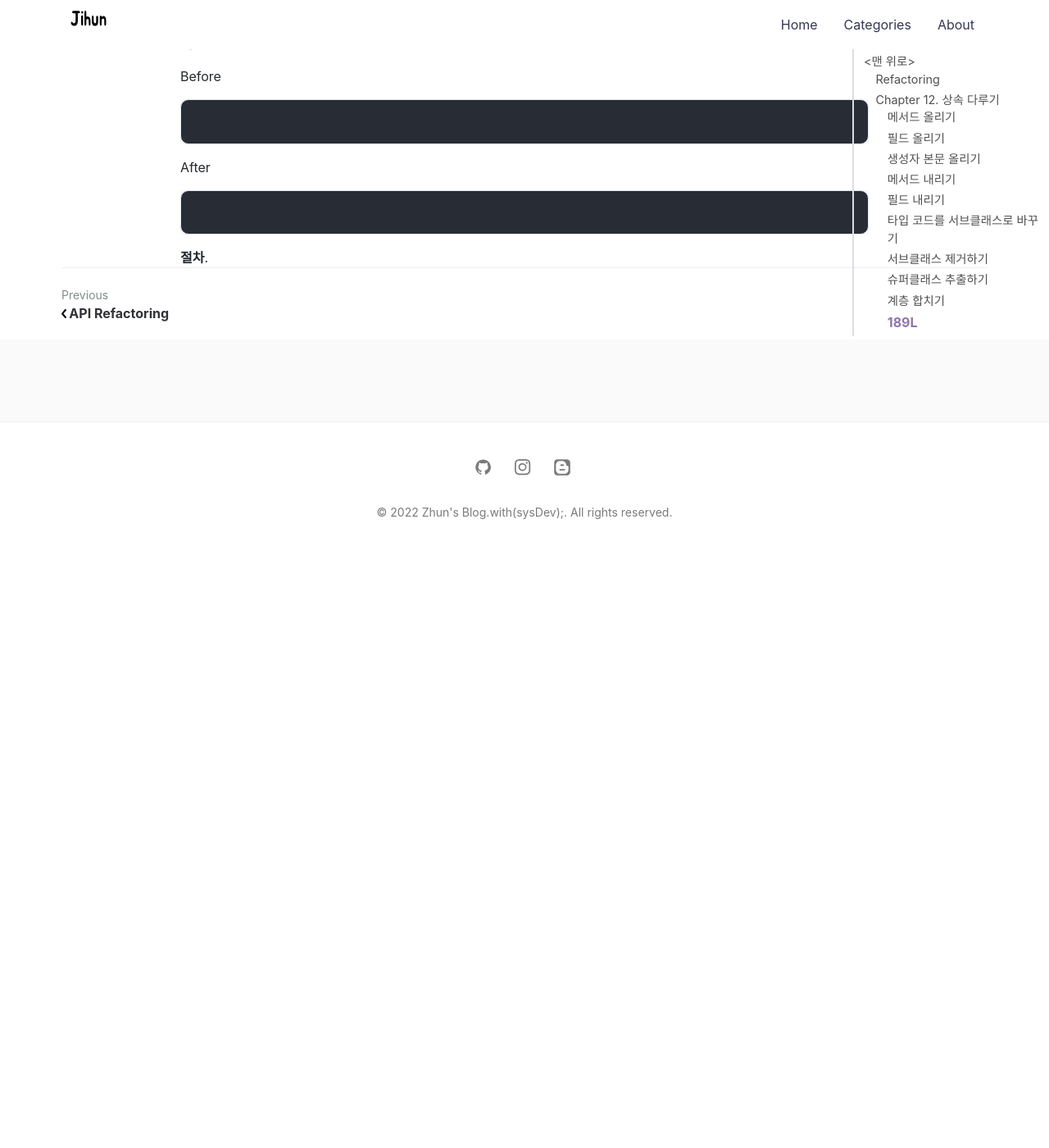
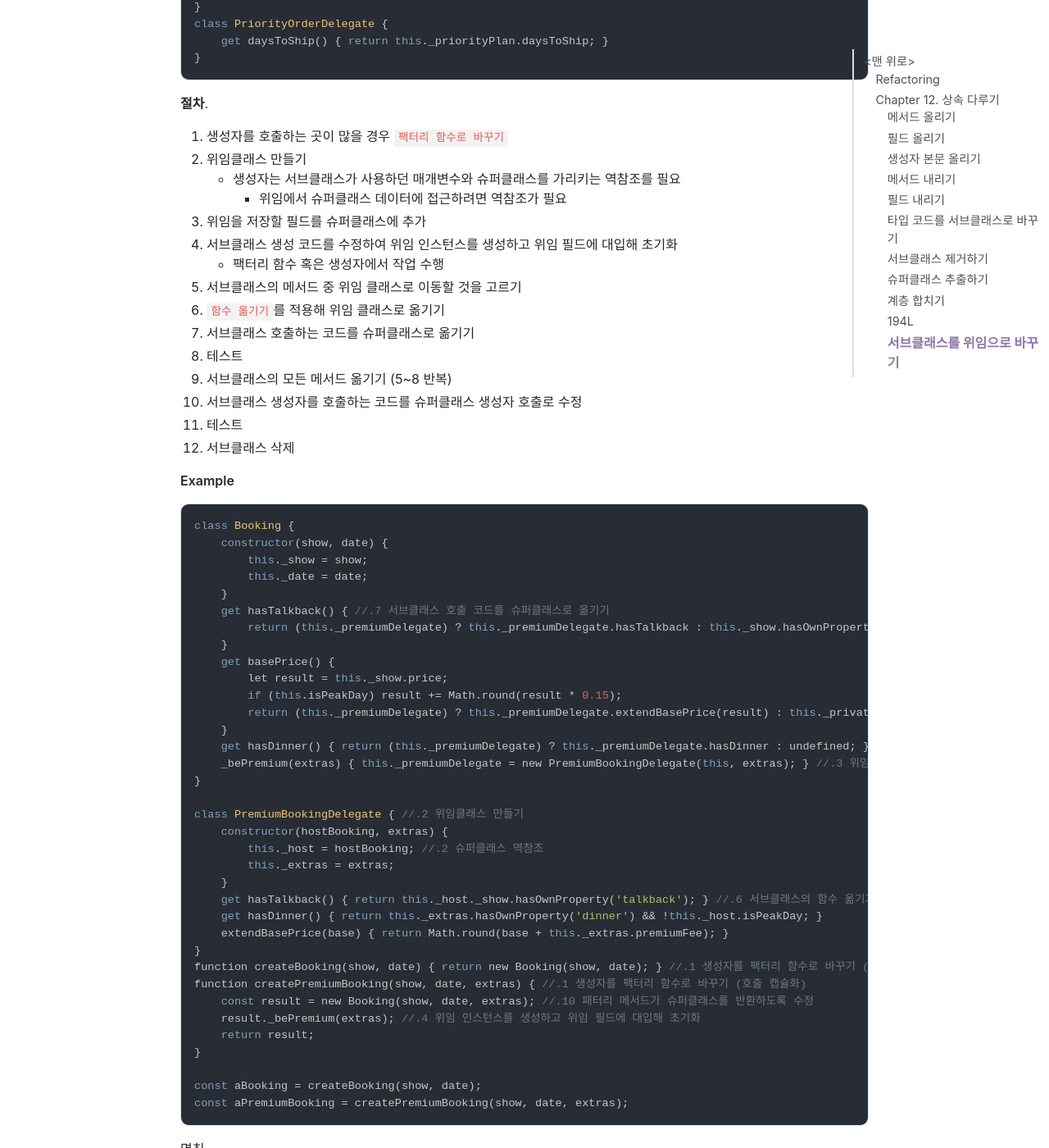
Before and after one commit to jihunparkme/jihunparkme.github.io, a Jekyll site: the page built from _posts/2021-11-29-Refactoring-12.md, in a window 1280 px wide and 1400 px high, scrolled down 12423 px. Shown: the whole window at 82% size. Built offline with Jekyll 4.4.1, drawn with Linux system fonts in a browser that asks for light colours; nearby versions of some CDN libraries; comment, search, counter and statistics services are not loaded; before the commit the page ends 13103 px from its top, so only the background shows below that; some of the changed text lies outside the part shown.

Commit message:
[Refactoring] 서브클래스를 위임으로 바꾸기
서브클래스가 하나일 때

````diff
--- a/_posts/2021-11-29-Refactoring-12.md
+++ b/_posts/2021-11-29-Refactoring-12.md
@@ -527,7 +527,104 @@ class Employee {}
 4. 빈 클래스 제거
 5. 테스트
 
-## 189L
+## 194L
+
+## 서브클래스를 위임으로 바꾸기
+
+`서브클래싱 관련 문제에 직면할 경우 적용해보자.`
+
+- 다양한 클래스에 서로 다른 이유로 위임을 할 수 없을 경우 (사람 객체를 '나이대'와 '소득 수준'을 기준으로 달리 하고 싶을 경우)
+  - 서브클래스는 젊은이/어르신이 되거나 부자/서민이 되어야 하고 둘 다는 불가능
+  - 동적 서브클래스 전환(서민 -> 부자)
+- 상속 클래스들의 결합도가 강할 경우
+
+`위임으로 바꾸었을 때의 장점이 상속을 없애는 단점보다 클 경우 적용해보자.`
+
+**개요**.
+
+Before
+
+```javascript
+class Order {
+    get daysToShip() { return this._warehouse.daysToShip; }
+}
+class PriorityOrder extends Order {
+    get daysToShip() { return this._priorityPlan.daysToShip; }
+}
+```
+
+After
+
+```javascript
+class Order {
+    get daysToShip() {
+        return this._priorityDelegate ? this._priorityPlan.daysToShip : this._warehouse.daysToShip;
+    }
+}
+class PriorityOrderDelegate {
+    get daysToShip() { return this._priorityPlan.daysToShip; }
+}
+```
+
+**절차**.
+
+1. 생성자를 호출하는 곳이 많을 경우 `팩터리 함수로 바꾸기`
+2. 위임클래스 만들기
+   - 생성자는 서브클래스가 사용하던 매개변수와 슈퍼클래스를 가리키는 역참조를 필요
+     - 위임에서 슈퍼클래스 데이터에 접근하려면 역참조가 필요
+3. 위임을 저장할 필드를 슈퍼클래스에 추가
+4. 서브클래스 생성 코드를 수정하여 위임 인스턴스를 생성하고 위임 필드에 대입해 초기화
+   - 팩터리 함수 혹은 생성자에서 작업 수행
+5. 서브클래스의 메서드 중 위임 클래스로 이동할 것을 고르기
+6. `함수 옮기기`를 적용해 위임 클래스로 옮기기
+7. 서브클래스 호출하는 코드를 슈퍼클래스로 옮기기
+8. 테스트
+9. 서브클래스의 모든 메서드 옮기기 (5~8 반복)
+10. 서브클래스 생성자를 호출하는 코드를 슈퍼클래스 생성자 호출로 수정
+11. 테스트
+12. 서브클래스 삭제
+
+**Example**
+
+```javascript
+class Booking {
+    constructor(show, date) {
+        this._show = show;
+        this._date = date;
+    }
+    get hasTalkback() { //.7 서브클래스 호출 코드를 슈퍼클래스로 옮기기
+        return (this._premiumDelegate) ? this._premiumDelegate.hasTalkback : this._show.hasOwnProperty('talkback') && !this.isPeakDay;
+    }
+    get basePrice() {
+        let result = this._show.price;
+        if (this.isPeakDay) result += Math.round(result * 0.15);
+        return (this._premiumDelegate) ? this._premiumDelegate.extendBasePrice(result) : this._privateBasePrice;
+    }
+    get hasDinner() { return (this._premiumDelegate) ? this._premiumDelegate.hasDinner : undefined; }
+    _bePremium(extras) { this._premiumDelegate = new PremiumBookingDelegate(this, extras); } //.3 위임을 저장할 필드
+}
+
+class PremiumBookingDelegate { //.2 위임클래스 만들기
+    constructor(hostBooking, extras) {
+        this._host = hostBooking; //.2 슈퍼클래스 역참조
+        this._extras = extras;
+    }
+    get hasTalkback() { return this._host._show.hasOwnProperty('talkback'); } //.6 서브클래스의 함수 옮기기(역참조 이용)
+    get hasDinner() { return this._extras.hasOwnProperty('dinner') && !this._host.isPeakDay; }
+    extendBasePrice(base) { return Math.round(base + this._extras.premiumFee); }
+}
+function createBooking(show, date) { return new Booking(show, date); } //.1 생성자를 팩터리 함수로 바꾸기 (호출 캡슐화)
+function createPremiumBooking(show, date, extras) { //.1 생성자를 팩터리 함수로 바꾸기 (호출 캡슐화)
+    const result = new Booking(show, date, extras); //.10 패터리 메서드가 슈퍼클래스를 반환하도록 수정
+    result._bePremium(extras); //.4 위임 인스턴스를 생성하고 위임 필드에 대입해 초기화
+    return result;
+}
+
+const aBooking = createBooking(show, date);
+const aPremiumBooking = createPremiumBooking(show, date, extras);
+```
+
+
 
 명칭
 
@@ -564,21 +661,3 @@ After
 ```
 
 **절차**.
-
-명칭
-
-**개요**.
-
-Before
-
-```javascript
-
-```
-
-After
-
-```javascript
-
-```
-
-**절차**.
````
